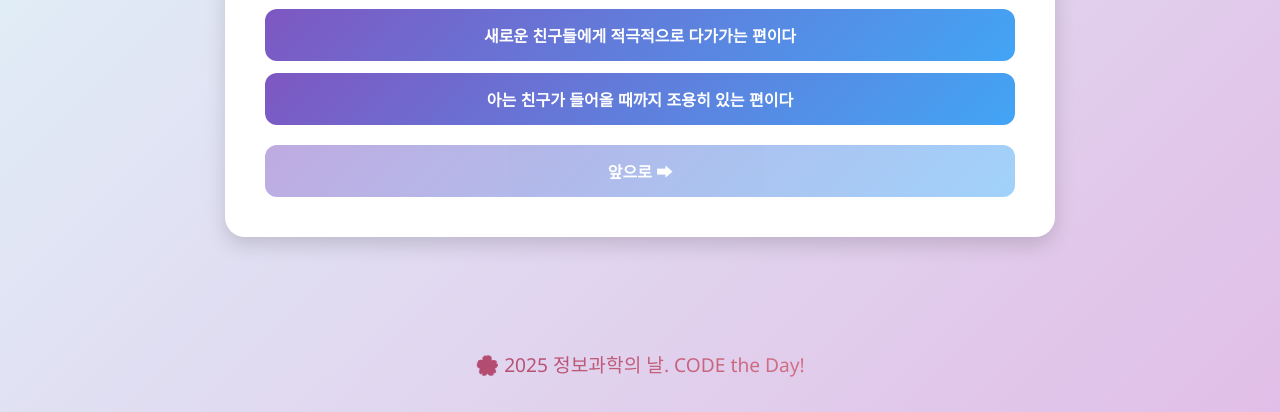
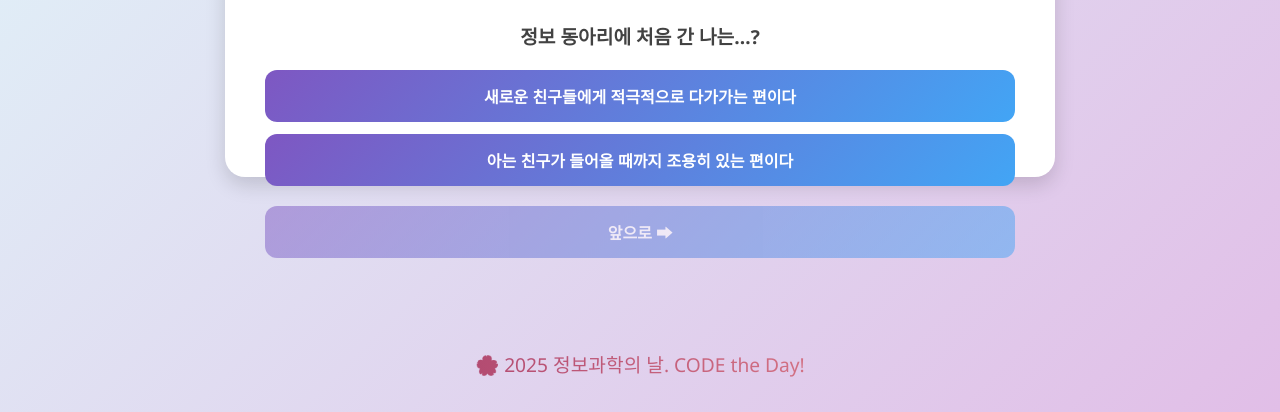
Before and after one commit to sasa10th/programming_language, a plain HTML site: page index.html in a window 1280 px wide. Shown: the part 388-800 px from the top of the page. Drawn offline with Linux system fonts and the light colour scheme.

Commit message:
Update index.html

```diff
--- a/index.html
+++ b/index.html
@@ -20,7 +20,7 @@
 
         .container {
             width: 750px;
-            min-height: 250px;
+            height: 250px;
             background: #fff;
             padding: 40px;
             border-radius: 20px;
```
